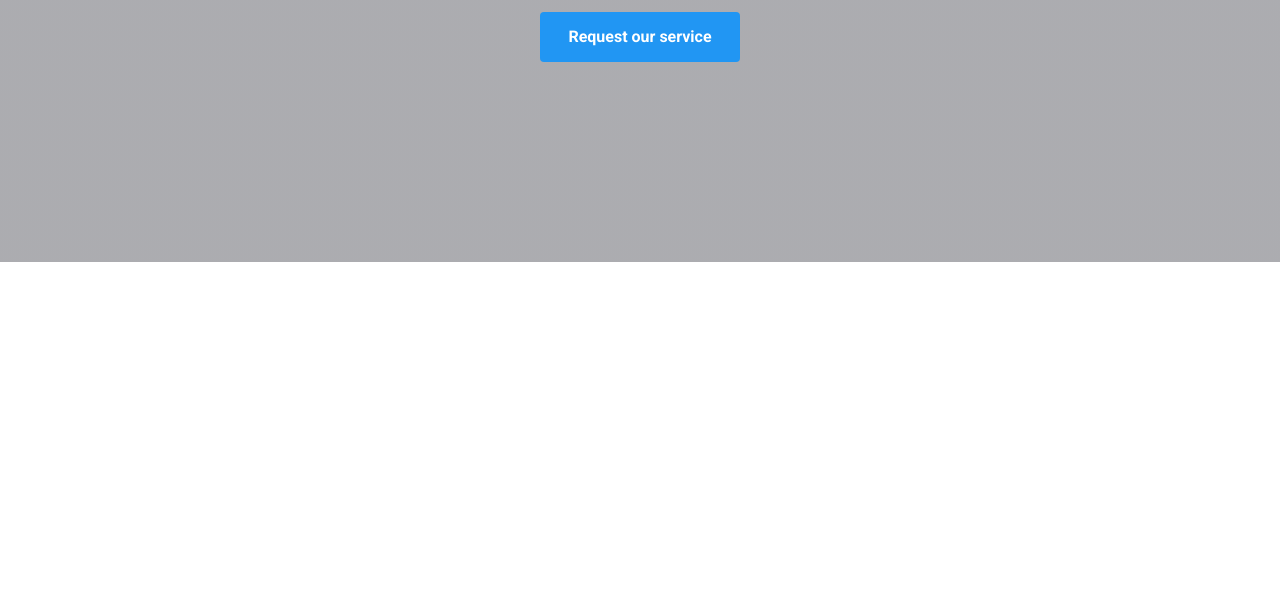
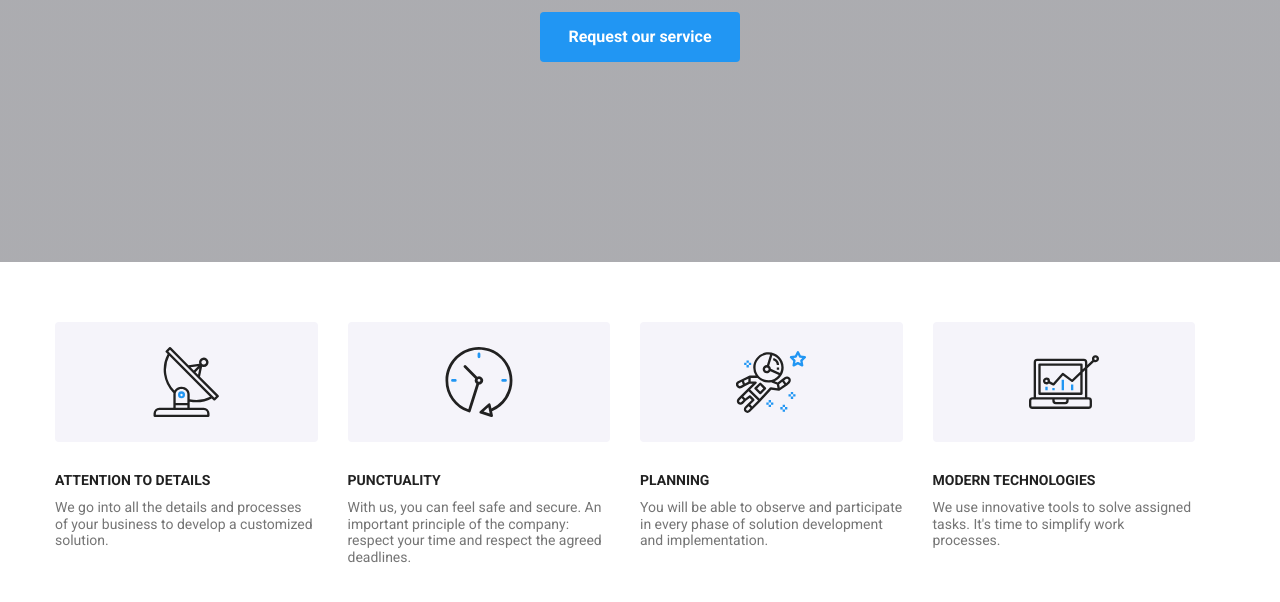
Before and after one commit to Tarkanii/WebStudio, a plain HTML site: page index.html in a window 1280 px wide. Shown: the part 418-1020 px from the top of the page. Before the commit the page ends 800 px from the top, so only its background shows below. Drawn offline with Linux system fonts and the light colour scheme.

Commit message:
WS-5, added our advantages section

```diff
--- a/index.html
+++ b/index.html
@@ -99,6 +99,52 @@
                     <button class="button">Request our service</button>
                 </div>
             </section>
+            <!-- Our Advantages Section -->
+            <section class="section">
+                <h2 class="visually-hidden">Our Advantages</h2>
+                <div class="container">
+                    <ul class="advantages-list">
+                        <li class="advantages-list__element">
+                            <div class="advantages-list__element__image">
+                                <svg class="advantages-list__element__icon">
+                                    <use href="./images/sprite.svg#icon-satelite"></use>
+                                </svg>
+                            </div>
+                            <h3 class="advantages-list__element__title">Attention to details</h3>
+                            <p class="advantages-list__element__description">We go into all the details and processes of your business to develop a customized solution.</p>
+                        </li>
+                        <li class="advantages-list__element">
+                            <div class="advantages-list__element__image">
+                                <svg class="advantages-list__element__icon">
+                                    <use href="./images/sprite.svg#icon-clock"></use>
+                                </svg>
+                            </div>
+                            <h3 class="advantages-list__element__title">Punctuality</h3>
+                            <p class="advantages-list__element__description">With us, you can feel safe and secure. An important principle of the company: respect your time and respect the agreed
+                            deadlines.</p>
+                        </li>
+                        <li class="advantages-list__element">
+                            <div class="advantages-list__element__image">
+                                <svg class="advantages-list__element__icon">
+                                    <use href="./images/sprite.svg#icon-astronaut"></use>
+                                </svg>
+                            </div>
+                            <h3 class="advantages-list__element__title">Planning</h3>
+                            <p class="advantages-list__element__description">You will be able to observe and participate in every phase of
+                                solution development and implementation.</p>
+                        </li>
+                        <li class="advantages-list__element">
+                            <div class="advantages-list__element__image">
+                                <svg class="advantages-list__element__icon">
+                                    <use href="./images/sprite.svg#icon-diagram"></use>
+                                </svg>
+                            </div>
+                            <h3 class="advantages-list__element__title">Modern Technologies</h3>
+                            <p class="advantages-list__element__description">We use innovative tools to solve assigned tasks. It's time to simplify work processes.</p>
+                        </li>
+                    </ul>
+                </div>
+            </section>
         </main>
         <script src="./js/index.js" type="module"></script>
     </body>
--- a/sass/base/_common.scss
+++ b/sass/base/_common.scss
@@ -1,4 +1,5 @@
 body {
+    color: var(--primary-text-color);
     font-family: var(--primary-font);
     font-weight: 400;
     font-size: 14px;
--- /dev/null
+++ b/sass/components/_section.scss
@@ -0,0 +1,6 @@
+.section {
+    display: flex;
+    flex-direction: column;
+    align-items: center;
+    padding: 60px 0;
+}
--- /dev/null
+++ b/sass/layout/_our-advantages.scss
@@ -0,0 +1,71 @@
+.advantages-list {
+    display: flex;
+    flex-direction: column;
+    align-items: center;
+
+    @include tablet {
+        flex-direction: row;
+        align-items: unset;
+        flex-wrap: wrap;
+        gap: 30px;
+    }
+
+    @include desktop {
+        flex-wrap: nowrap;
+        gap: unset;
+    }
+
+    &__element {
+        @include tablet {
+            width: calc(100% / 2 - 30px);
+        }
+
+        @include desktop {
+            width: calc(100% / 4 - 30px);
+        }
+    }
+}
+
+.advantages-list__element {
+    &:not(:last-child) {
+        margin-bottom: 30px;
+
+        @include tablet {
+            margin-bottom: unset;
+        }
+
+        @include desktop {
+            margin-right: 30px;
+        }
+    }
+
+    &__image {
+        display: flex;
+        align-items: center;
+        justify-content: center;
+        padding: 25px 0;
+        background-color: var(--secondary-bg);
+        border-radius: 4px;
+        margin-bottom: 30px;
+    }
+
+    &__icon {
+        width: 70px;
+        height: 70px;
+    }
+
+    &__title {
+        font-weight: 700;
+        text-align: center;
+        text-transform: uppercase;
+        margin-bottom: 10px;
+
+        @include tablet {
+            text-align: start;
+        }
+    }
+
+    &__description {
+        color: var(--secondary-text-color);
+    }
+}
--- a/sass/main.scss
+++ b/sass/main.scss
@@ -13,8 +13,10 @@
 
 @import "./components/button";
 @import "./components/logo";
+@import "./components/section";
 
 // Layout
 
 @import "./layout/header";
 @import "./layout/hero";
+@import "./layout/our-advantages";
```
Also changed, not shown: css/main.min.css, 1 other file.
